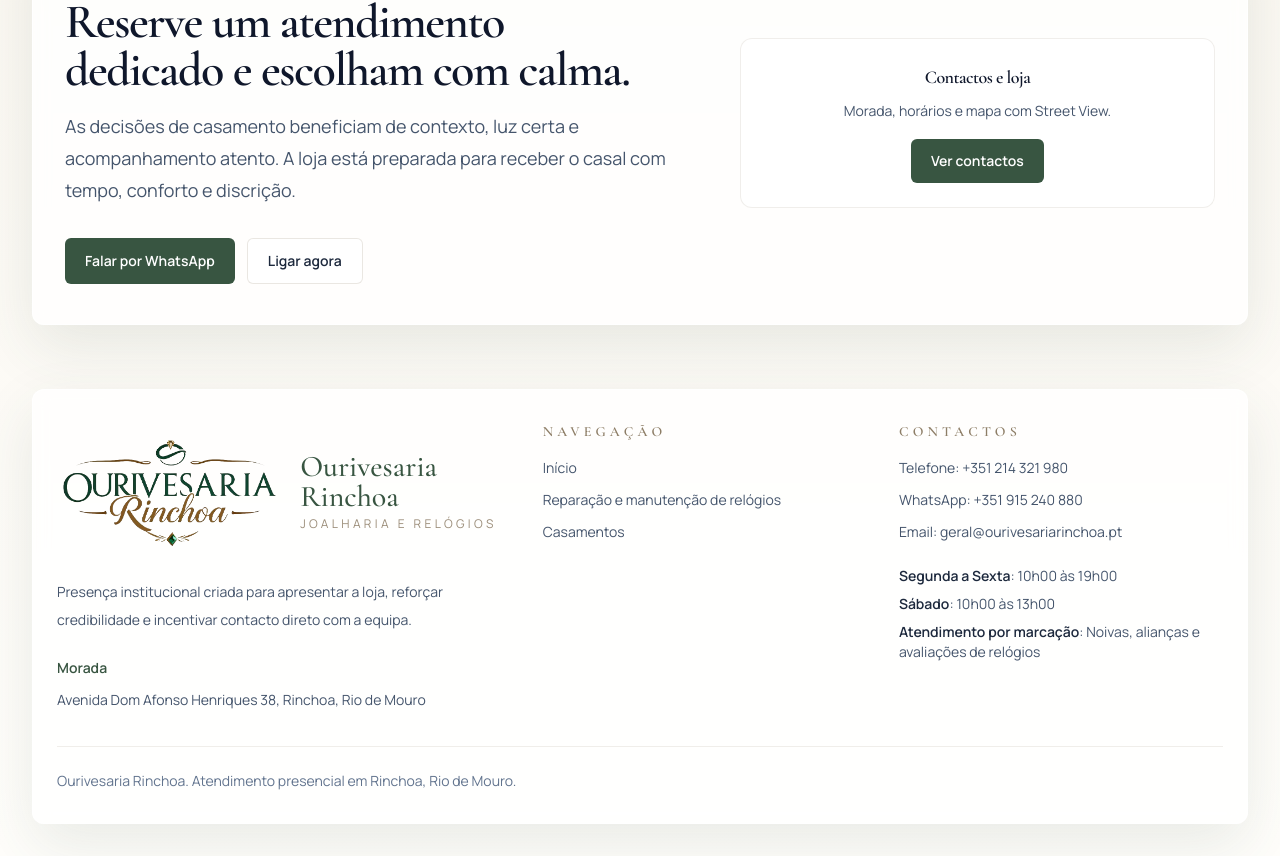
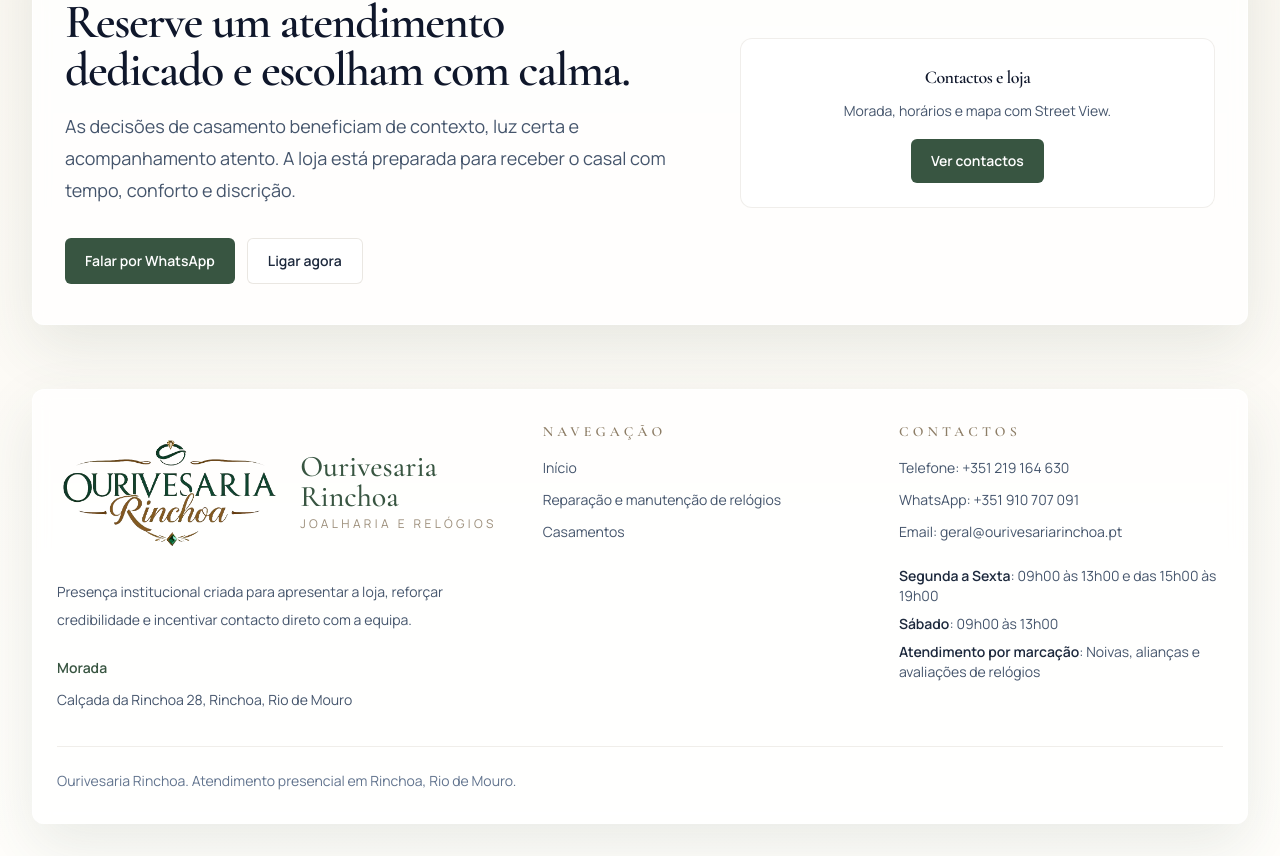
Before and after one commit to pedroduartek/ourivesaria-rinchoa, a React (Vite) app: page /casamentos in a window 1280 px wide. Shown: the part 2511-3367 px from the top of the page. Built offline with nearby package versions, Linux system fonts and the light colour scheme.

Commit message:
fix: update contact methods and business hours for accuracy

```diff
--- a/src/content/siteContent.ts
+++ b/src/content/siteContent.ts
@@ -56,15 +56,15 @@
 const phone: ContactMethod = {
   label: 'Telefone',
   shortLabel: 'Ligar agora',
-  value: '+351 214 321 980',
-  href: 'tel:+351214321980',
+  value: '+351 219 164 630',
+  href: 'tel:+351219164630',
 }
 
 const whatsapp: ContactMethod = {
   label: 'WhatsApp',
   shortLabel: 'Falar por WhatsApp',
-  value: '+351 915 240 880',
-  href: 'https://wa.me/351915240880',
+  value: '+351 910 707 091',
+  href: 'https://wa.me/351910707091',
 }
 
 const email: ContactMethod = {
@@ -91,11 +91,11 @@
     email,
     address: {
       label: 'Morada',
-      value: 'Avenida Dom Afonso Henriques 38, Rinchoa, Rio de Mouro',
+      value: 'Calçada da Rinchoa 28, Rinchoa, Rio de Mouro',
     },
     hours: [
-      { label: 'Segunda a Sexta', value: '10h00 às 19h00' },
-      { label: 'Sábado', value: '10h00 às 13h00' },
+      { label: 'Segunda a Sexta', value: '09h00 às 13h00 e das 15h00 às 19h00' },
+      { label: 'Sábado', value: '09h00 às 13h00' },
       { label: 'Atendimento por marcação', value: 'Noivas, alianças e avaliações de relógios' },
     ] satisfies HourItem[],
     appointmentNote:
```
